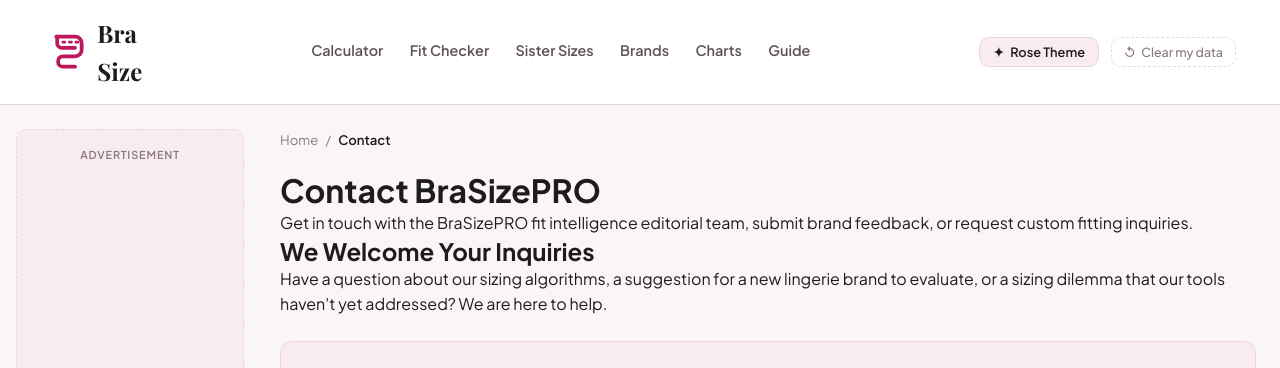
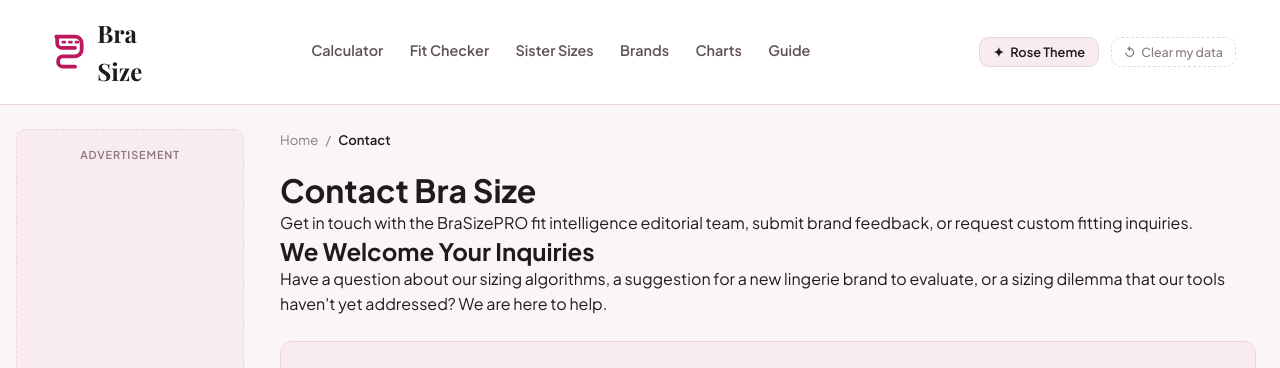
Before and after one commit to sharpedge74-cmyk/Bra-Size-Pro, a Jekyll site: the page built from _pages/contact.html, in a window 1280 px wide and 900 px high. Shown: the top 368 px of the window. Built offline with Jekyll 4.4.1, drawn with Linux system fonts in a browser that asks for light colours; some web fonts are replaced.

Commit message:
Correct Bra Size title and heading text

```diff
--- a/_pages/contact.html
+++ b/_pages/contact.html
@@ -1,6 +1,6 @@
 ---
 layout: page
-title: "Contact BraSizePRO"
+title: "Contact Bra Size"
 description: "Get in touch with the BraSizePRO fit intelligence editorial team, submit brand feedback, or request custom fitting inquiries."
 permalink: /contact
 breadcrumb_label: "Contact"
```
